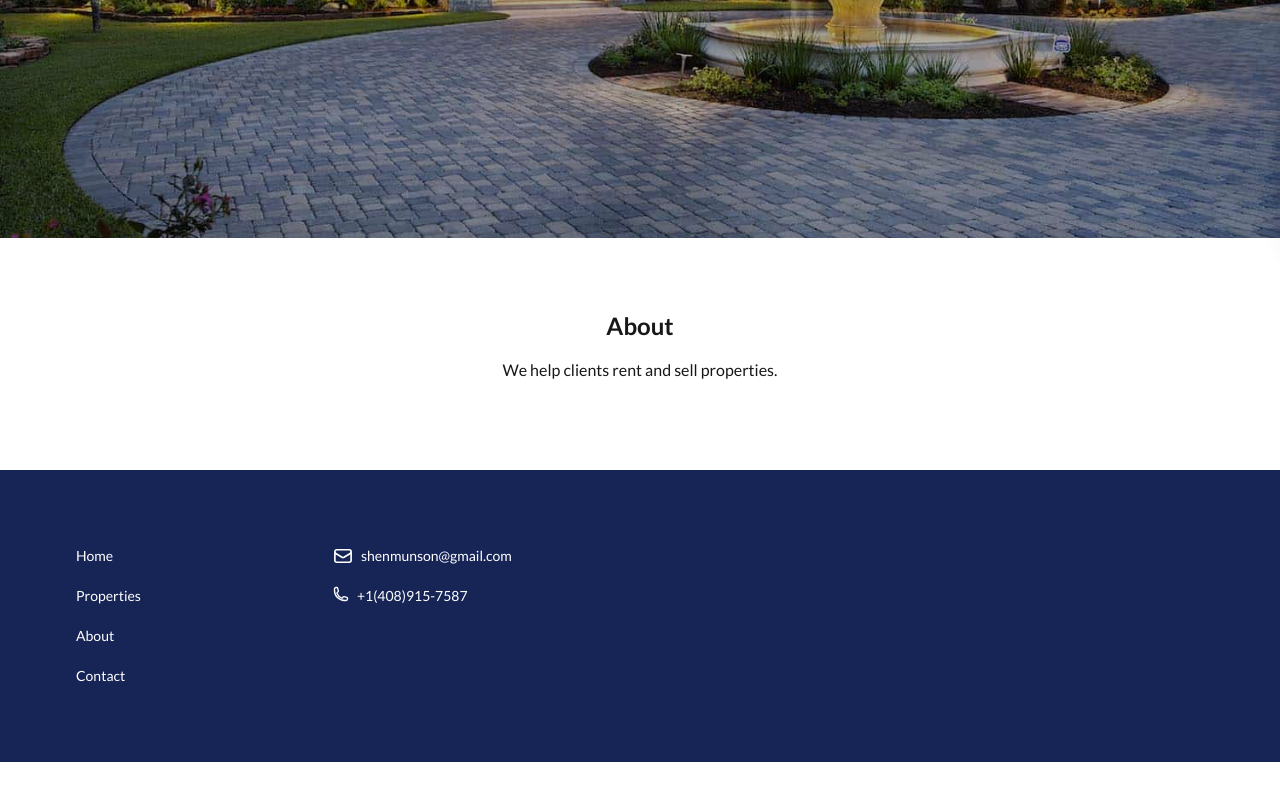
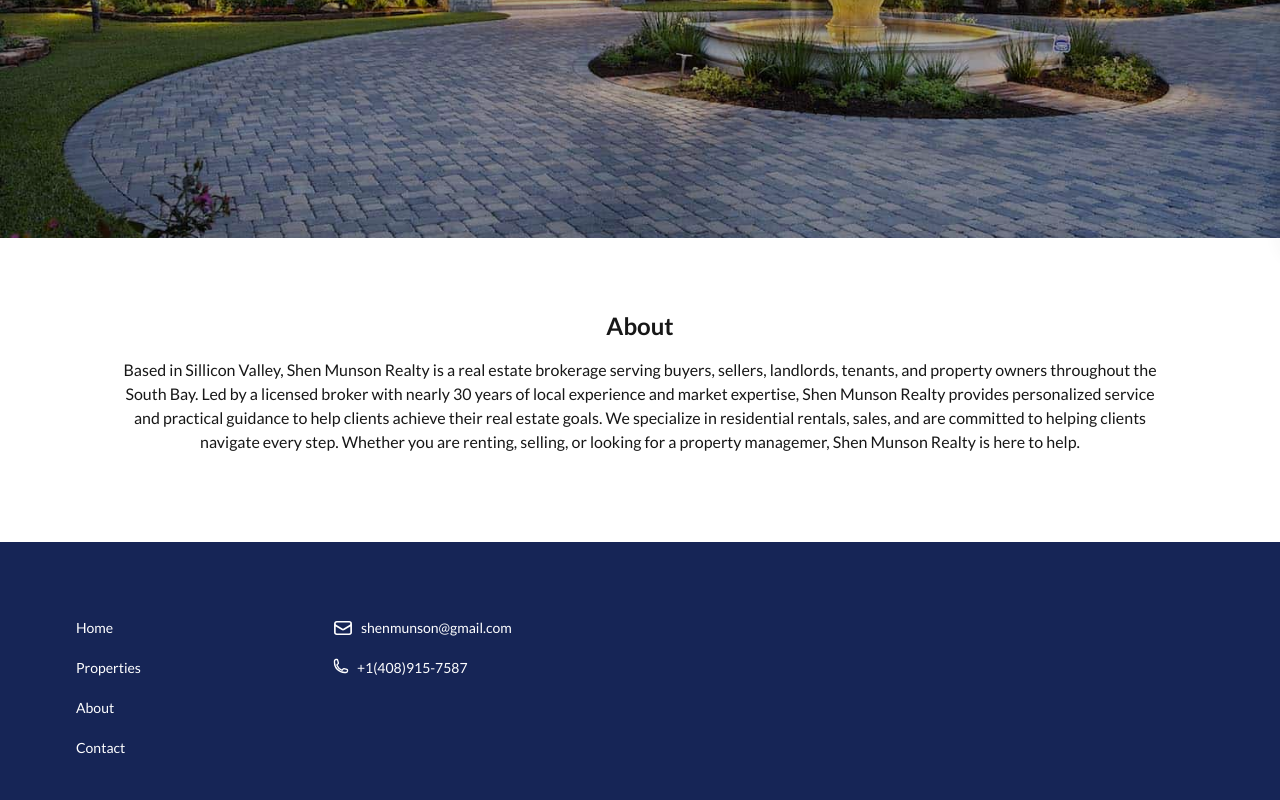
Before and after one commit to amysmunson/sm-realty, a Next.js app: page / in a window 1280 px wide. Shown: the part 562-1362 px from the top of the page. Before the commit the page ends 1324 px from the top, so only its background shows below. Built offline with nearby package versions, Linux system fonts and the light colour scheme; no server answers; the database is empty.

Commit message:
Filled out homepage blurb

```diff
--- a/app/page.js
+++ b/app/page.js
@@ -113,8 +113,14 @@ export default async function Home() {
         <div className="container mx-auto px-4 pb-12 justify-center text-center">
           <div className="pt-4">
             <h1 className="text-2xl font-bold m-4">About</h1>
-            <p className="pb-10">
-              We help clients rent and sell properties.
+            <p className="px-24 pb-10">
+              Based in Sillicon Valley, Shen Munson Realty is a real estate brokerage serving buyers,
+              sellers, landlords, tenants, and property owners throughout the South Bay. Led by a licensed
+              broker with nearly 30 years of local experience and market expertise, Shen Munson Realty
+              provides personalized service and practical guidance to help clients achieve their real estate
+              goals. We specialize in residential rentals, sales, and are committed to helping clients
+              navigate every step. Whether you are renting, selling, or looking for a property managemer,
+              Shen Munson Realty is here to help.
             </p>
           </div>
           {property_data.length > 0 && (
```
